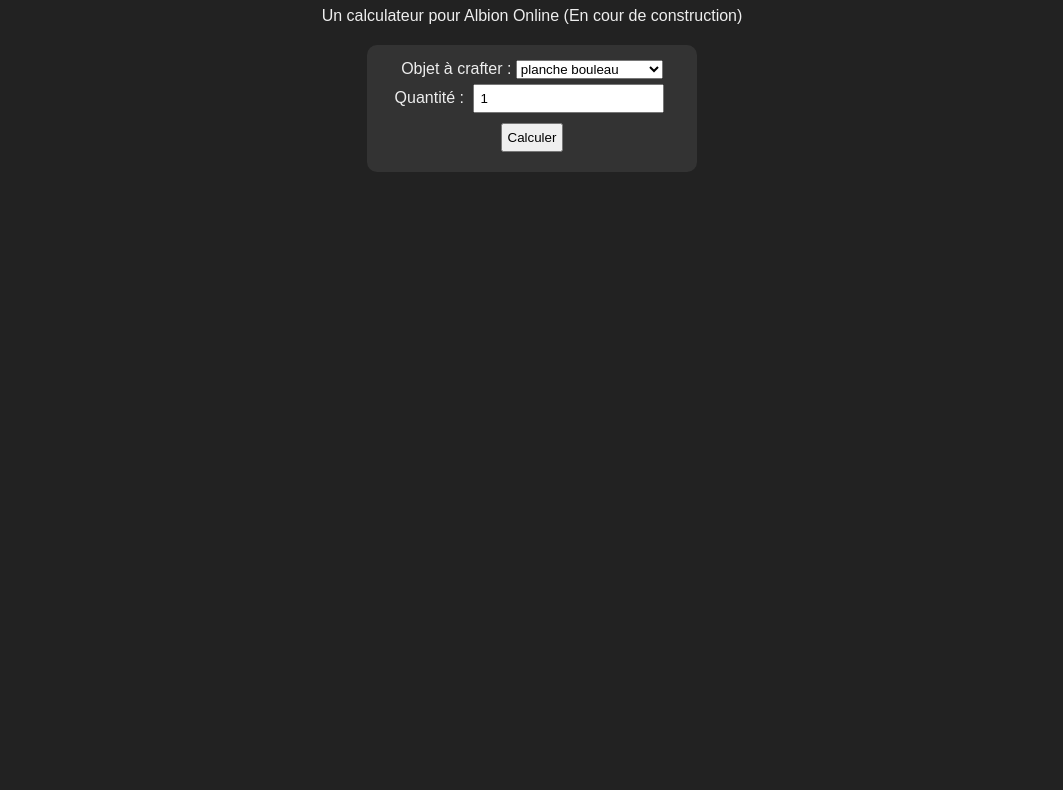
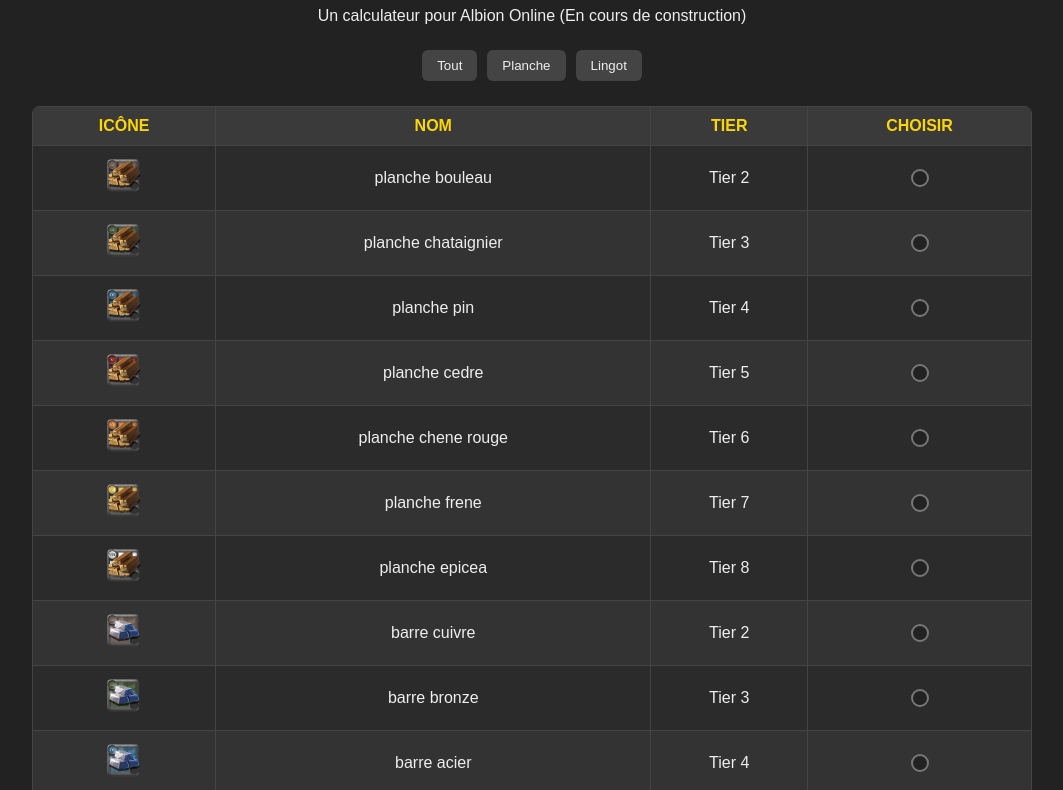
Before and after one commit to nicolasdraperi/DumbCalculator-Albion, a plain HTML site: page index.html in a window 1280 px wide. Shown: the part 101-891 px from the top of the page, without its empty margins (108-1171 px from the left). Before the commit the page ends 800 px from the top, so only its background shows below. Drawn offline with Linux system fonts and the light colour scheme.

Commit message:
Modif systeme de séléction

```diff
--- a/index.html
+++ b/index.html
@@ -9,19 +9,35 @@
 
 <header>
   <h1>Dumb Calculator</h1>
-    <p>Un calculateur pour Albion Online (En cour de construction)</p>
+  <p>Un calculateur pour Albion Online (En cours de construction)</p>
 </header>
 
+<!-- Filtres par catégorie -->
+<section id="filters"></section>
 
+<!-- Grille des items -->
+<table id="itemTable" class="item-table">
+  <thead>
+  <tr>
+    <th>Icône</th>
+    <th>Nom</th>
+    <th>Tier</th>
+    <th>Choisir</th>
+  </tr>
+  </thead>
+  <tbody>
+  </tbody>
+</table>
+
+
+<!-- Choix de quantité + bouton calcul -->
 <div id="calculator">
-    <label for="item">Objet à crafter :</label>
-    <select id="item"></select>
   <label for="quantity">Quantité :</label>
   <input type="number" id="quantity" value="1" min="1">
-
   <button id="calcBtn">Calculer</button>
 </div>
 
+<!-- Résultats -->
 <div id="result"></div>
 
 <script src="script.js"></script>
--- a/script.js
+++ b/script.js
@@ -1,22 +1,102 @@
 let recipes = {};
+let selectedItem = null;
 
+// -------------------------
+// 🔹 Charger les recettes
+// -------------------------
 async function loadRecipes() {
   const response = await fetch("recipes.json");
   recipes = await response.json();
-  populateDropdown();
+  populateFilters();
+  populateTable("all"); // afficher tout par défaut
 }
 
-function populateDropdown() {
-  const select = document.getElementById("item");
-  select.innerHTML = ""; // reset
+// -------------------------
+// 🔹 Génération des filtres
+// -------------------------
+function populateFilters() {
+  const filterContainer = document.getElementById("filters");
+  filterContainer.innerHTML = "";
+
+  const categories = new Set();
 
   for (let key in recipes) {
     const requirements = recipes[key].requires;
+    if (requirements && Object.keys(requirements).length > 0 && recipes[key].category) {
+      categories.add(recipes[key].category);
+    }
+  }
+
+  // bouton "Tout"
+  const allBtn = document.createElement("button");
+  allBtn.textContent = "Tout";
+  allBtn.addEventListener("click", () => populateTable("all"));
+  filterContainer.appendChild(allBtn);
+
+  // boutons par catégorie
+  categories.forEach(cat => {
+    const btn = document.createElement("button");
+    btn.textContent = cat;
+    btn.addEventListener("click", () => populateTable(cat));
+    filterContainer.appendChild(btn);
+  });
+}
+
+// -------------------------
+// 🔹 Tableau d’items
+// -------------------------
+function populateTable(category = "all") {
+  const tbody = document.querySelector("#itemTable tbody");
+  tbody.innerHTML = ""; // reset
+
+  for (let key in recipes) {
+    const requirements = recipes[key].requires;
+
     if (requirements && Object.keys(requirements).length > 0) {
-      const option = document.createElement("option");
-      option.value = key;
-      option.textContent = key.replace(/_/g, " ");
-      select.appendChild(option);
+      // si un filtre est actif, on skip les autres catégories
+      if (category !== "all" && recipes[key].category !== category) continue;
+
+      const tr = document.createElement("tr");
+
+      // Icône
+      const tdIcon = document.createElement("td");
+      if (recipes[key]?.icon) {
+        const img = document.createElement("img");
+        img.src = recipes[key].icon;
+        img.alt = key;
+        img.style.width = "40px";
+        img.style.height = "40px";
+        tdIcon.appendChild(img);
+      }
+      tr.appendChild(tdIcon);
+
+      // Nom
+      const tdName = document.createElement("td");
+      tdName.textContent = key.replace(/_/g, " ");
+      tr.appendChild(tdName);
+
+      // Tier
+      const tdTier = document.createElement("td");
+      tdTier.textContent = recipes[key]?.tier ? `Tier ${recipes[key].tier}` : "-";
+      tr.appendChild(tdTier);
+
+      // Radio choisir
+      const tdAction = document.createElement("td");
+      const radio = document.createElement("input");
+      radio.type = "radio";
+      radio.name = "selectedItem";
+      radio.classList.add("item-radio");
+      radio.value = key;
+
+      radio.addEventListener("change", () => {
+        selectedItem = key;
+        document.getElementById("quantity").value = 1;
+      });
+
+      tdAction.appendChild(radio);
+      tr.appendChild(tdAction);
+
+      tbody.appendChild(tr);
     }
   }
 }
@@ -28,7 +108,7 @@
   if (!recipes[item]) return null;
 
   const node = {
-    id: item, // garder la clé technique pour retrouver icône/tier
+    id: item,
     name: item.replace(/_/g, " "),
     quantity: quantity,
     children: []
@@ -40,10 +120,8 @@
     const needed = recipe[ingredient] * quantity;
 
     if (recipes[ingredient] && Object.keys(recipes[ingredient].requires).length > 0) {
-      // Recette craftable → descente récursive
       node.children.push(buildTree(ingredient, needed));
     } else {
-      // Ressource brute → feuille
       node.children.push({
         id: ingredient,
         name: ingredient.replace(/_/g, " "),
@@ -69,7 +147,7 @@
 }
 
 // -------------------------
-// 🔹 Affichage en cascade (arbre)
+// 🔹 Affichage arbre
 // -------------------------
 function displayTree(node, container) {
   const li = document.createElement("li");
@@ -85,13 +163,12 @@
 }
 
 // -------------------------
-// 🔹 Affichage des totaux (tableau)
+// 🔹 Affichage totaux
 // -------------------------
 function displayTotals(totals) {
   const table = document.createElement("table");
   table.classList.add("totals-table");
 
-  // en-tête
   const header = document.createElement("tr");
   ["Icône", "Nom de l'item", "Quantité", "Tier"].forEach(text => {
     const th = document.createElement("th");
@@ -100,11 +177,9 @@
   });
   table.appendChild(header);
 
-  // lignes
   for (let key in totals) {
     const tr = document.createElement("tr");
 
-    // icône
     const tdIcon = document.createElement("td");
     if (recipes[key]?.icon) {
       const img = document.createElement("img");
@@ -118,17 +193,14 @@
     }
     tr.appendChild(tdIcon);
 
-    // nom
     const tdName = document.createElement("td");
     tdName.textContent = key.replace(/_/g, " ");
     tr.appendChild(tdName);
 
-    // quantité
     const tdQty = document.createElement("td");
     tdQty.textContent = totals[key];
     tr.appendChild(tdQty);
 
-    // tier
     const tdTier = document.createElement("td");
     tdTier.textContent = recipes[key]?.tier ? `Tier ${recipes[key].tier}` : "-";
     tr.appendChild(tdTier);
@@ -140,22 +212,22 @@
 }
 
 // -------------------------
-// 🔹 Event bouton
+// 🔹 Event bouton calcul
 // -------------------------
 document.getElementById("calcBtn").addEventListener("click", () => {
-  const item = document.getElementById("item").value;
+  if (!selectedItem) {
+    return; // rien choisi → rien à calculer
+  }
+
   const quantity = parseInt(document.getElementById("quantity").value, 10);
-
-  const root = buildTree(item, quantity);
+  const root = buildTree(selectedItem, quantity);
   const resultDiv = document.getElementById("result");
   resultDiv.innerHTML = "<h3>Ressources nécessaires :</h3>";
 
-  // arbre
   const ul = document.createElement("ul");
   displayTree(root, ul);
   resultDiv.appendChild(ul);
 
-  // totaux
   const totals = calculateTotals(root);
   const totalsDiv = document.createElement("div");
   totalsDiv.innerHTML = "<h3>Totaux bruts :</h3>";
--- a/style.css
+++ b/style.css
@@ -1,9 +1,14 @@
+/* === Global === */
 body {
   font-family: Arial, sans-serif;
   background: #222;
   color: #eee;
   text-align: center;
   padding: 20px;
+}
+
+header {
+  margin-bottom: 20px;
 }
 
 #calculator {
@@ -19,13 +24,12 @@
   padding: 5px;
 }
 
+/* === Résultats en arbre === */
 #result {
-  text-align: left;   /* remet le texte à gauche */
-  padding-left: 20px; /* un petit padding pour respirer */
+  text-align: left;
+  padding-left: 20px;
 }
 
-
-/* Style général */
 #result ul {
   list-style: none;
   margin-left: 15px;
@@ -47,14 +51,13 @@
   color: #888;
 }
 
-
 /* === Tableau des totaux === */
 .totals-table {
   width: 100%;
   border-collapse: collapse;
   margin-top: 15px;
-  background: #2b2b2b;   /* fond sombre */
-  color: #eee;           /* texte clair */
+  background: #2b2b2b;
+  color: #eee;
   border-radius: 8px;
   overflow: hidden;
 }
@@ -67,19 +70,19 @@
 }
 
 .totals-table th {
-  background: #3a3a3a;   /* gris plus clair pour l'entête */
-  color: #ffd700;        /* doré pour les titres */
+  background: #3a3a3a;
+  color: #ffd700;
   font-weight: bold;
   text-transform: uppercase;
   letter-spacing: 1px;
 }
 
 .totals-table tr:nth-child(even) {
-  background: #333;      /* alternance de lignes */
+  background: #333;
 }
 
 .totals-table tr:hover {
-  background: #444;      /* survol plus clair */
+  background: #444;
 }
 
 .totals-table img {
@@ -87,3 +90,86 @@
   margin: 0 auto;
   border-radius: 4px;
 }
+
+/* === Zone filtres === */
+#filters {
+  margin: 20px 0;
+  text-align: center;
+}
+
+#filters button {
+  margin: 5px;
+  padding: 8px 15px;
+  border: none;
+  background: #444;
+  color: #eee;
+  border-radius: 6px;
+  cursor: pointer;
+  transition: background 0.2s;
+}
+
+#filters button:hover {
+  background: #666;
+}
+
+/* === Tableau des items === */
+.item-table {
+  width: 100%;
+  max-width: 1000px;
+  margin: 20px auto;
+  border-collapse: collapse;
+  background: #2b2b2b;
+  color: #eee;
+  border-radius: 8px;
+  overflow: hidden;
+}
+
+.item-table th,
+.item-table td {
+  border: 1px solid #444;
+  padding: 10px;
+  text-align: center;
+}
+
+.item-table th {
+  background: #3a3a3a;
+  color: #ffd700;
+  font-weight: bold;
+  text-transform: uppercase;
+}
+
+.item-table tr:nth-child(even) {
+  background: #333;
+}
+
+.item-table tr:hover {
+  background: #444;
+}
+
+.item-table img {
+  max-width: 40px;
+  max-height: 40px;
+}
+
+/* === Radios custom === */
+.item-radio {
+  appearance: none;
+  width: 18px;
+  height: 18px;
+  border: 2px solid #777;
+  border-radius: 50%;
+  background: #222;
+  cursor: pointer;
+  transition: 0.2s;
+  vertical-align: middle;
+}
+
+.item-radio:checked {
+  border-color: #ffd700;
+  background: radial-gradient(circle, #ffd700 40%, transparent 41%);
+  box-shadow: 0 0 5px #ffd70088;
+}
+
+.item-radio:hover {
+  border-color: #fff;
+}
```
Lines whose indentation alone changed are shown as unchanged.
